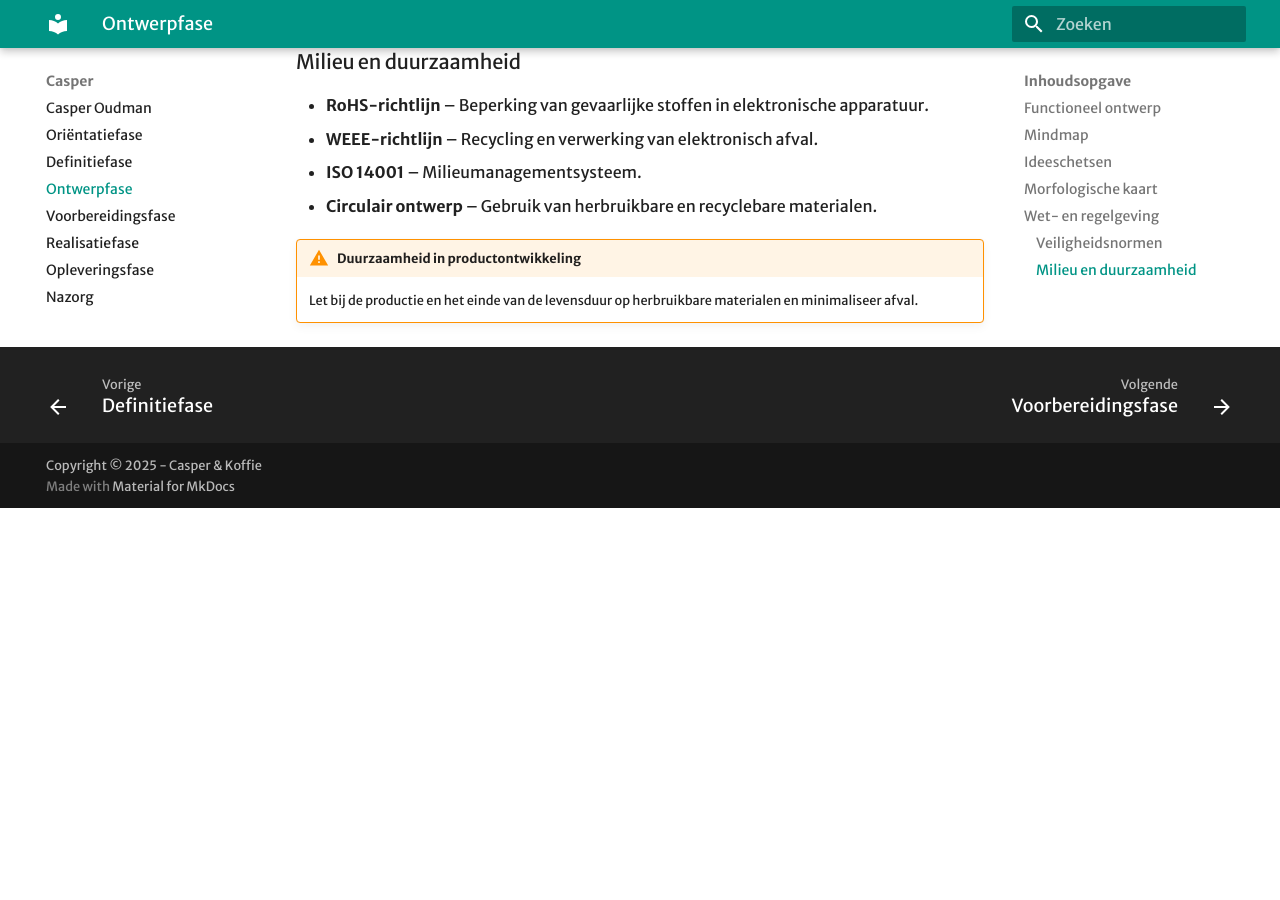
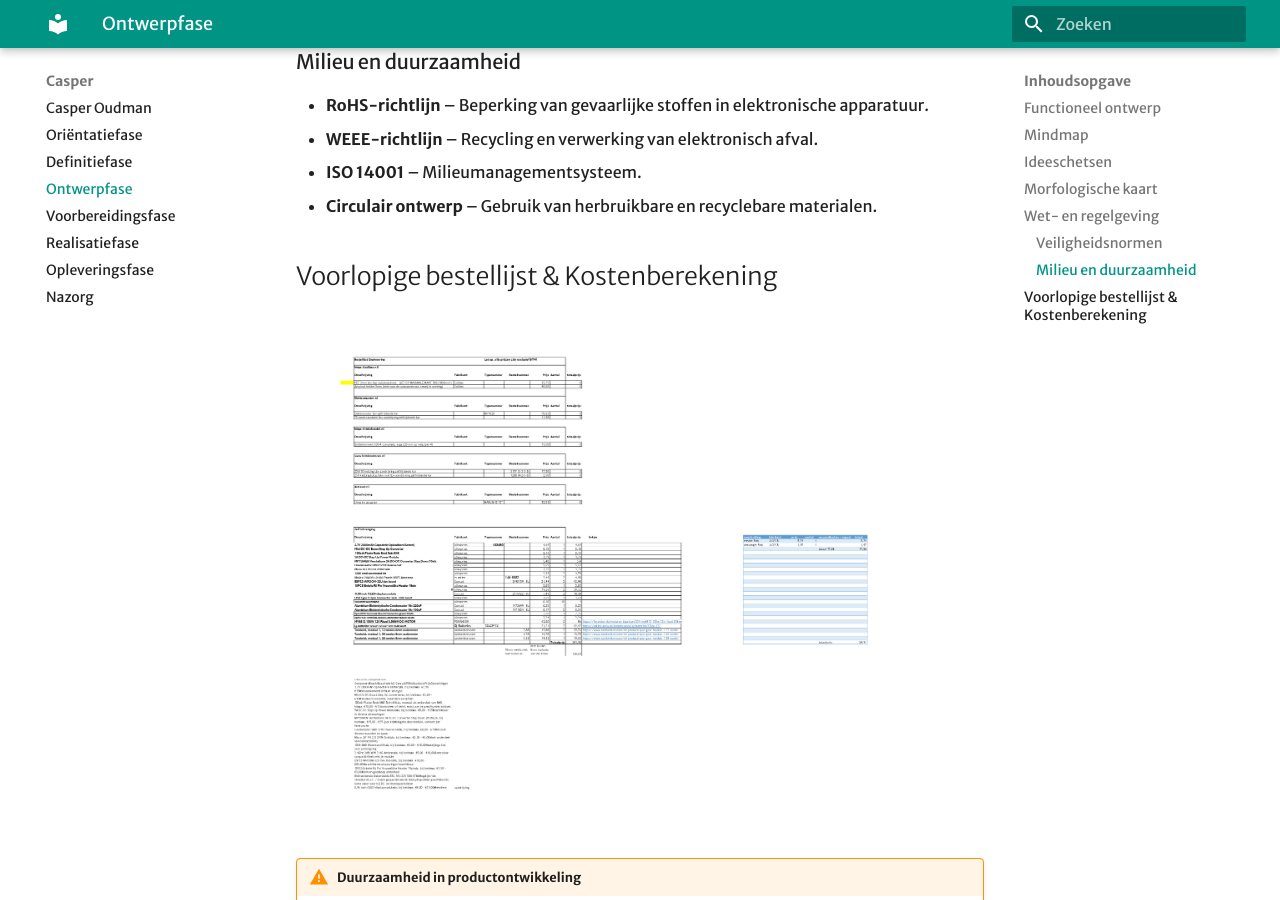
Before and after one commit to Caspertjuh/zelfrijdendekar, an MkDocs documentation site: the page built from docs/Casper/3 Ontwerpfase.md, in a window 1280 px wide and 900 px high, scrolled down 3734 px. Built offline with MkDocs 1.6.1 and Material for MkDocs 9.7.7, drawn with Linux system fonts in a browser that asks for light colours; some web fonts are replaced; before the commit the page ends 4242 px from its top, so only the background shows below that.

Commit message:
Bestellijstvoorlopig toegevoegd

```diff
--- a/docs/Casper/3 Ontwerpfase.md
+++ b/docs/Casper/3 Ontwerpfase.md
@@ -34,7 +34,8 @@ Getekend door Casper Oudman
 - **ISO 14001** – Milieumanagementsysteem.
 - **Circulair ontwerp** – Gebruik van herbruikbare en recyclebare materialen.
 
-
+## Voorlopige bestellijst & Kostenberekening
+![Bestellijst](docs/Casper/Assets/Bestellijstvoorlopig.jpg){ align=left }
 
 !!! warning "Duurzaamheid in productontwikkeling"
     Let bij de productie en het einde van de levensduur op herbruikbare materialen en minimaliseer afval.
```
Also changed, not shown: docs/Jayden/3 Ontwerpfase.md (+2 -0 lines), docs/Casper/docs/Casper/Assets/Bestellijstvoorlopig.jpg (added).
